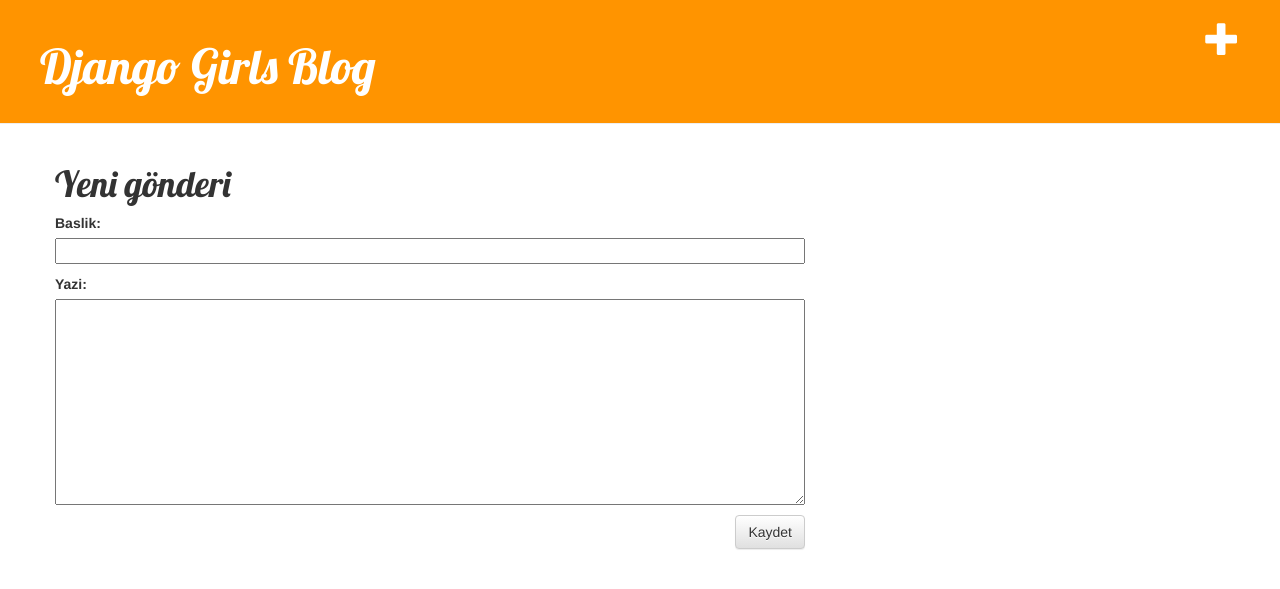
After one commit to hasgule/my-first-blog, a Django app: page /post/new/ in a window 1280 px wide. The commit adds this page. Shown: the top 589 px of the page. Run offline with Django 3.2, Linux system fonts and the light colour scheme; some libraries are stand-ins or nearby versions.

Commit message:
web sitesine guncelleme ve yaratma icin view eklendi.

```diff
--- /dev/null
+++ b/blog/forms.py
@@ -0,0 +1,9 @@
+from django import forms
+
+from .models import Post
+
+class PostForm(forms.ModelForm):
+
+    class Meta:
+        model = Post
+        fields = ('baslik', 'yazi',)
--- a/blog/templates/blog/base.html
+++ b/blog/templates/blog/base.html
@@ -9,7 +9,11 @@
     </head>
     <body>
         <div class="page-header">
+            <a href="{% url 'post_new' %}" class="top-menu"><span class="glyphicon glyphicon-plus"></span></a>
             <h1><a href="/">Django Girls Blog</a></h1>
+            {% if user.is_authenticated %}
+        <a href="{% url 'post_new' %}" class="top-menu"><span class="glyphicon glyphicon-plus"></span></a>
+        {% endif %}
         </div>
         <div class="content container">
             <div class="row">
--- a/blog/templates/blog/post_detail.html
+++ b/blog/templates/blog/post_detail.html
@@ -7,6 +7,7 @@
                 {{ post.yayinlama_tarihi }}
             </div>
         {% endif %}
+        <a class="btn btn-default" href="{% url 'post_edit' pk=post.pk %}"><span class="glyphicon glyphicon-pencil"></span></a>
         <h1>{{ post.baslik }}</h1>
         <p>{{ post.yazi|linebreaks }}</p>
     </div>
--- /dev/null
+++ b/blog/templates/blog/post_edit.html
@@ -0,0 +1,9 @@
+{% extends 'blog/base.html' %}
+
+{% block content %}
+    <h1>Yeni gönderi</h1>
+    <form method="POST" class="post-form">{% csrf_token %}
+        {{ form.as_p }}
+        <button type="submit" class="save btn btn-default">Kaydet</button>
+    </form>
+{% endblock %}
--- a/blog/urls.py
+++ b/blog/urls.py
@@ -4,4 +4,5 @@
 urlpatterns = [
     url(r'^$', views.post_list, name='post_list'),
     url(r'^post/(?P<pk>[0-9]+)/$', views.post_detail, name='post_detail'),
+    url(r'^post/(?P<pk>[0-9]+)/edit/$', views.post_edit, name='post_edit'),
 ]
--- a/blog/views.py
+++ b/blog/views.py
@@ -1,7 +1,9 @@
+from django.shortcuts import redirect
 from django.shortcuts import render
 from django.utils import timezone
 from .models import Post
 from django.shortcuts import get_object_or_404
+from .forms import PostForm
 
 def post_list(request):
     posts = Post.objects.filter(yayinlama_tarihi__lte=timezone.now()).order_by('yayinlama_tarihi')
@@ -10,3 +12,30 @@
 def post_detail(request, pk):
     post = get_object_or_404(Post, pk=pk)
     return render(request, 'blog/post_detail.html', {'post': post})
+
+def post_new(request):
+    if request.method == "POST":
+        form = PostForm(request.POST)
+        if form.is_valid():
+            post = form.save(commit=False)
+            post.yazar = request.user
+            post.yayinlama_tarihi = timezone.now()
+            post.save()
+            return redirect('blog.views.post_detail', pk=post.pk)
+    else:
+        form = PostForm()
+    return render(request, 'blog/post_edit.html', {'form': form})
+
+def post_edit(request, pk):
+    post = get_object_or_404(Post, pk=pk)
+    if request.method == "POST":
+        form = PostForm(request.POST, instance=post)
+        if form.is_valid():
+            post = form.save(commit=False)
+            post.yazar = request.user
+            post.yayinlama_tarihi = timezone.now()
+            post.save()
+            return redirect('blog.views.post_detail', pk=post.pk)
+    else:
+        form = PostForm(instance=post)
+    return render(request, 'blog/post_edit.html', {'form': form})
--- a/mysite/urls.py
+++ b/mysite/urls.py
@@ -8,4 +8,5 @@
     url(r'', include('blog.urls')),
     url(r'^$', views.post_list, name='post_list'),
     url(r'^post/(?P<pk>[0-9]+)/$', views.post_detail, name='post_detail'),
+    url(r'^post/new/$', views.post_new, name='post_new'),
 ]
```
Also changed, not shown: db.sqlite3. Lines whose indentation alone changed are shown as unchanged.
